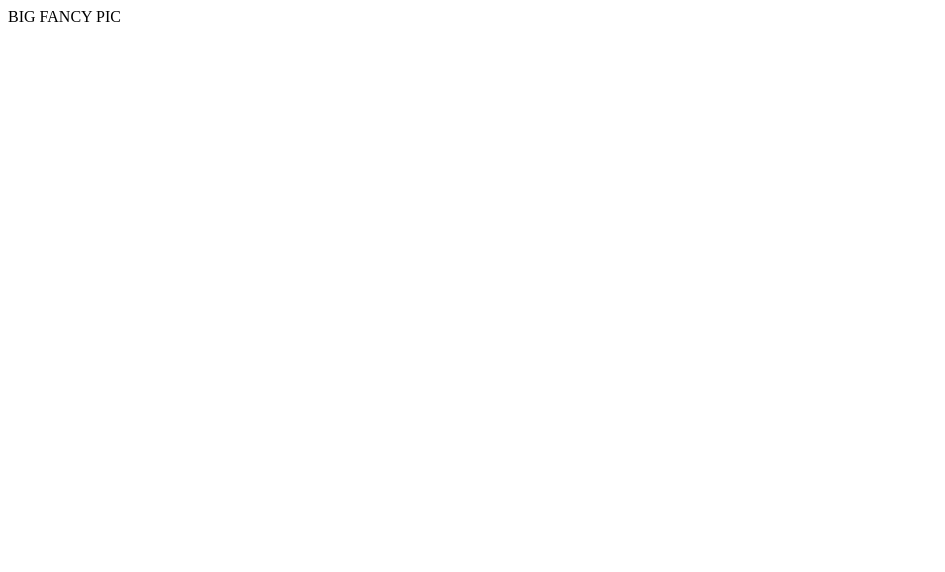
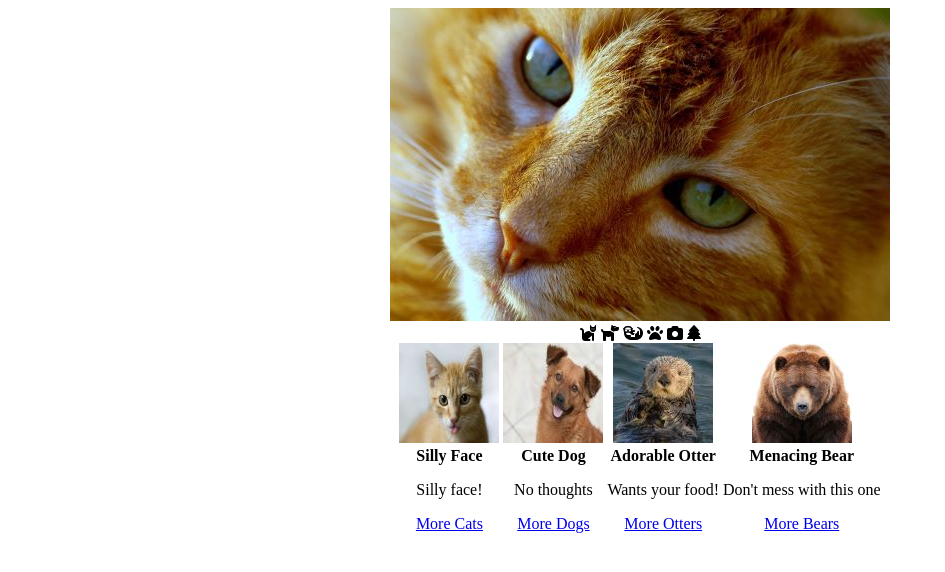
Before and after one commit to Clontz/HTML-PageLayouts, a plain HTML site: page index.html in a window 1280 px wide. Shown: the whole page, without its empty margins (0-945 px from the left). Drawn offline with Linux system fonts and the light colour scheme.

Commit message:
final commit

```diff
--- a/index.html
+++ b/index.html
@@ -1,20 +1,104 @@
 <!DOCTYPE html>
 <html>
+
 <head>
   <meta charset="utf-8">
   <meta name="viewport" content="width=device-width">
-    <title>repl.it</title>
+  <title>Microloft</title>
   <link href="style.css" rel="stylesheet" type="text/css" />
+  <script src="https://kit.fontawesome.com/14ae188149.js" crossorigin="anonymous"></script>
+
+
 </head>
+
 <body>
   <div id="pic">
-      BIG FANCY PIC
+    <img src="assets/images/MOCK-catbanner.jpg" alt="Big but cute cat picture">
   </div>
   <div id="icons">
     <!-- TODO: spans for icons -->
+    <span>
+      <i class="fas fa-cat"></i>
+    </span>
+    <span>
+      <i class="fas fa-dog"></i>
+    </span>
+    <span>
+      <i class="fas fa-otter"></i>
+    </span>
+    <span>
+      <i class="fas fa-paw"></i>
+    </span>
+    <span>
+      <i class="fas fa-camera"></i>
+    </span>
+    <span>
+      <i class="fas fa-tree"></i>
+    </span>
   </div>
   <div id="mini-layout">
     <!-- TODO: Spans for 4 item wide mini-layout -->
+    <span>
+      <div>
+        <img src="assets/images/MOCK-cat.jpg" alt="Cute cat picture">
+      </div>
+      <div>
+        <strong>Silly Face</strong>
+      </div>
+      <div>
+        <p>Silly face!</p>
+      </div>
+      <div>
+        <a href="https://duckduckgo.com/?q=cats&t=brave&iax=images&ia=images">More Cats</a>
+      </div>
+
+    </span>
+    <span>
+      <div>
+        <img src="assets/images/MOCK-dog.jpg" alt="Dog picture">
+      </div>
+      <div>
+        <strong>Cute Dog</strong>
+      </div>
+      <div>
+        <p>No thoughts</p>
+      </div>
+      <div>
+        <a href="https://duckduckgo.com/?q=dogs&t=brave&iar=images&iax=images&ia=images">More Dogs</a>
+      </div>
+
+    </span>
+    <span>
+      <div>
+        <img src="assets/images/MOCK-otter.jpg" alt="Otter picture">
+      </div>
+      <div>
+        <strong>Adorable Otter</strong>
+      </div>
+      <div>
+        <p>Wants your food!</p>
+      </div>
+      <div>
+        <a href="https://duckduckgo.com/?q=otters&t=brave&iar=images&iax=images&ia=images">More Otters</a>
+      </div>
+
+    </span>
+    <span>
+      <div>
+        <img src="assets/images/MOCK-bear.jpg" alt="Bear picture">
+      </div>
+      <div>
+        <strong>Menacing Bear</strong>
+      </div>
+      <div>
+        <p>Don't mess with this one</p>
+      </div>
+      <div>
+        <a href="https://duckduckgo.com/?q=bears&t=brave&iar=images&iax=images&ia=images">More Bears</a>
+      </div>
+
+    </span>
   </div>
 </body>
+
 </html>
--- a/style.css
+++ b/style.css
@@ -1,6 +1,11 @@
+body {
+  text-align: center;
+}
+
 span {
   display: inline-block;
 }
+
 /* span {
   display: inline-block;
   background-color: lightblue;
```
Also changed, not shown: assets/images/MOCK-bear.jpg (added), assets/images/MOCK-cat.jpg (added), assets/images/MOCK-catbanner.jpg (added), assets/images/MOCK-dog.jpg (added), assets/images/MOCK-otter.jpg (added). Lines whose indentation alone changed are shown as unchanged.
